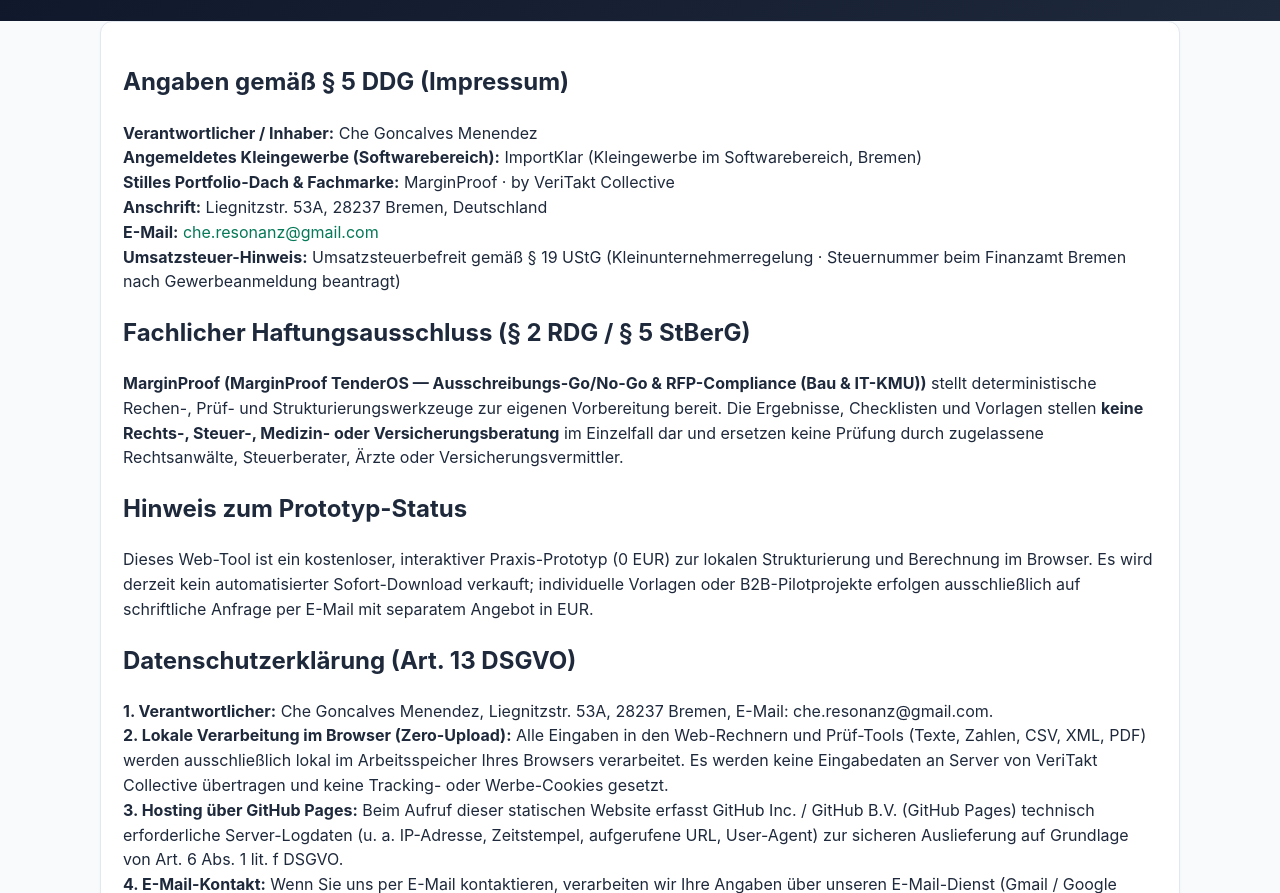
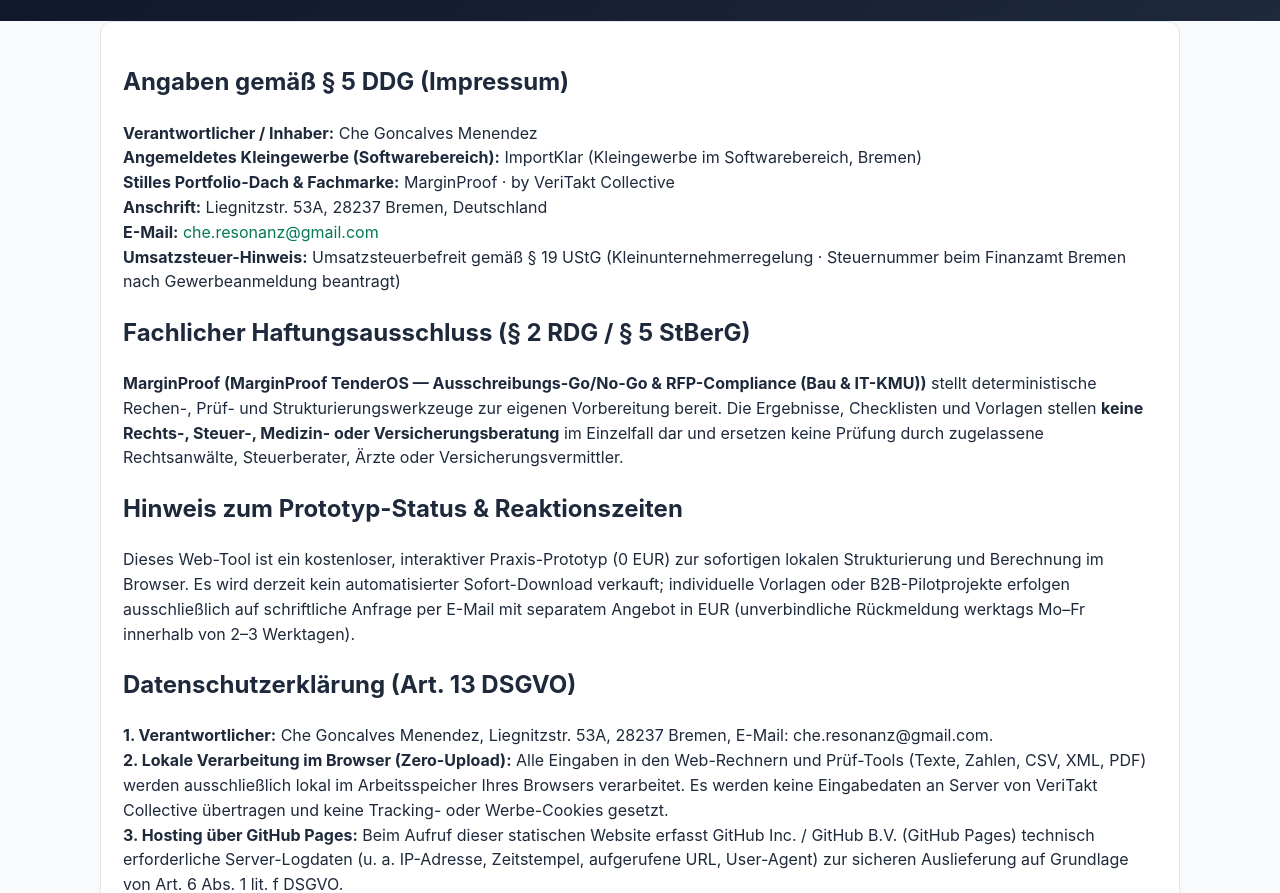
Before and after one commit to cheresonanz-design/veritakt-vergabe-rfp, a plain HTML site: page legal/index.html in a window 1280 px wide. Shown: the part 207-1100 px from the top of the page. Drawn offline with Linux system fonts and the light colour scheme.

Commit message:
Deploy veritakt-vergabe-rfp (2026-11-24 05:55:10)

```diff
--- a/legal/index.html
+++ b/legal/index.html
@@ -40,11 +40,11 @@
         und ersetzen keine Prüfung durch zugelassene Rechtsanwälte, Steuerberater, Ärzte oder Versicherungsvermittler.
       </p>
 
-      <h2>Hinweis zum Prototyp-Status</h2>
+      <h2>Hinweis zum Prototyp-Status &amp; Reaktionszeiten</h2>
       <p>
-        Dieses Web-Tool ist ein kostenloser, interaktiver Praxis-Prototyp (0 EUR) zur lokalen Strukturierung und Berechnung im Browser.
+        Dieses Web-Tool ist ein kostenloser, interaktiver Praxis-Prototyp (0 EUR) zur sofortigen lokalen Strukturierung und Berechnung im Browser.
         Es wird derzeit kein automatisierter Sofort-Download verkauft; individuelle Vorlagen oder B2B-Pilotprojekte erfolgen ausschließlich
-        auf schriftliche Anfrage per E-Mail mit separatem Angebot in EUR.
+        auf schriftliche Anfrage per E-Mail mit separatem Angebot in EUR (unverbindliche Rückmeldung werktags Mo–Fr innerhalb von 2–3 Werktagen).
       </p>
 
       <h2>Datenschutzerklärung (Art. 13 DSGVO)</h2>
```
Also changed, not shown: pro/index.html (+1 -1 lines).
